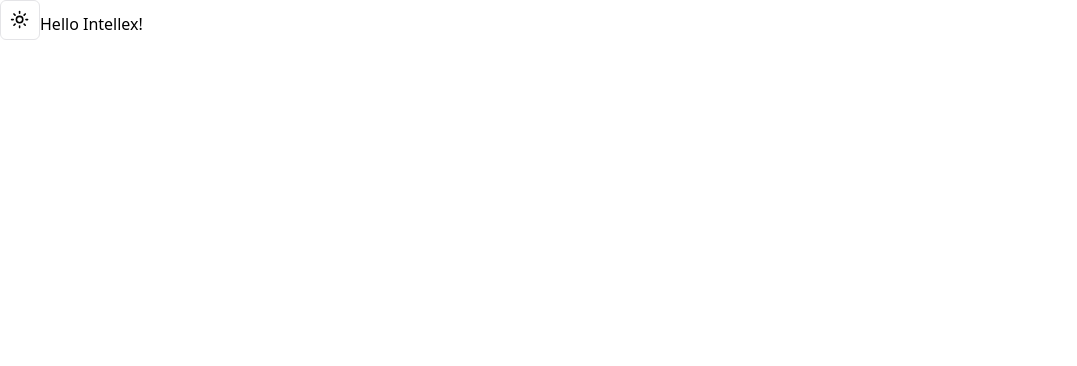
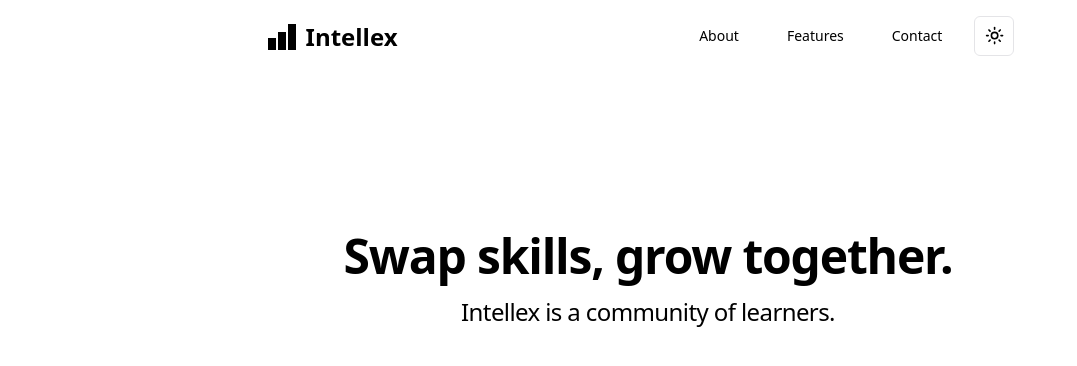
Before and after one commit to ahmedkhaleel2004/intellex, a Next.js app: page / in a window 1280 px wide. Shown: the top 366 px of the page, without its empty margins (0-1077 px from the left). Built offline with nearby package versions, Linux system fonts and the light colour scheme.

Commit message:
home page

```diff
--- a/app/page.tsx
+++ b/app/page.tsx
@@ -1,10 +1,19 @@
-import { ModeToggle } from "@/components/component/mode-toggle";
+import Navbar from "@/components/component/navbar";
 
 export default function Home() {
 	return (
-		<main>
-			<ModeToggle />
-			Hello Intellex!
-		</main>
+		<>
+			<Navbar />
+			<main className="max-w-[60%] mx-auto">
+				<div className="mt-[20vh]">
+					<h1 className="ml-4 scroll-m-20 text-4xl font-bold tracking-tight lg:text-5xl text-center">
+						Swap skills, grow together.
+					</h1>
+					<h2 className="ml-4 mt-4 text-xl tracking-tight lg:text-2xl text-center">
+						Intellex is a community of learners.
+					</h2>
+				</div>
+			</main>
+		</>
 	);
 }
--- a/components/component/mode-toggle.tsx
+++ b/components/component/mode-toggle.tsx
@@ -25,13 +25,22 @@ export function ModeToggle() {
 				</Button>
 			</DropdownMenuTrigger>
 			<DropdownMenuContent align="end">
-				<DropdownMenuItem onClick={() => setTheme("light")}>
+				<DropdownMenuItem
+					className="cursor-pointer"
+					onClick={() => setTheme("light")}
+				>
 					Light
 				</DropdownMenuItem>
-				<DropdownMenuItem onClick={() => setTheme("dark")}>
+				<DropdownMenuItem
+					className="cursor-pointer"
+					onClick={() => setTheme("dark")}
+				>
 					Dark
 				</DropdownMenuItem>
-				<DropdownMenuItem onClick={() => setTheme("system")}>
+				<DropdownMenuItem
+					className="cursor-pointer"
+					onClick={() => setTheme("system")}
+				>
 					System
 				</DropdownMenuItem>
 			</DropdownMenuContent>
--- /dev/null
+++ b/components/component/navbar.tsx
@@ -0,0 +1,85 @@
+"use client";
+import * as React from "react";
+import { ModeToggle } from "./mode-toggle";
+import { useState, useEffect } from "react";
+import { getAuth } from "firebase/auth";
+import Image from "next/image";
+import {
+	NavigationMenu,
+	NavigationMenuList,
+	NavigationMenuLink,
+	NavigationMenuItem,
+	navigationMenuTriggerStyle,
+} from "@/components/ui/navigation-menu";
+import Link from "next/link";
+
+const Navbar = () => {
+	const mainNavItems = ["About", "Features", "Contact"];
+	const [scrolled, setScrolled] = useState(false);
+
+	useEffect(() => {
+		const handleScroll = () => {
+			const isScrolled = window.scrollY > 50;
+			if (isScrolled !== scrolled) {
+				setScrolled(!scrolled);
+			}
+		};
+
+		document.addEventListener("scroll", handleScroll);
+		return () => {
+			document.removeEventListener("scroll", handleScroll);
+		};
+	}, [scrolled]);
+
+	const handleNavClick = (
+		event: React.MouseEvent<HTMLAnchorElement>,
+		id: string
+	) => {
+		event.preventDefault();
+		document.getElementById(id)?.scrollIntoView({ behavior: "smooth" });
+		(event.target as HTMLAnchorElement).blur();
+	};
+
+	return (
+		<NavigationMenu
+			className={`sticky top-0 w-full bg-transparent max-w-none items-center mb-2 px-4 py-4 backdrop-blur-lg transition-colors duration-300 ${
+				scrolled && "bg-black bg-opacity-[0.2] border-b border-border/80 "
+			}`}
+		>
+			<div className="max-w-[60%] items-center flex w-full justify-between">
+				<Link className="font-bold text-2xl" href="/">
+					<div className="flex align-bottom items-center">
+						<Image
+							src="/intellex_logo.svg"
+							width={40}
+							height={40}
+							alt="Intellex Logo"
+							className="w-8 h-8 mr-2"
+						/>
+						<p className="pt-0.5">Intellex</p>
+					</div>
+				</Link>
+
+				<NavigationMenuList className="space-x-4">
+					{mainNavItems.map((item, index) => (
+						<NavigationMenuItem key={index}>
+							<Link href={`#${item.toLowerCase()}`} legacyBehavior passHref>
+								<NavigationMenuLink
+									className={` bg-transparent dark:hover:bg-foreground/20 hover:text-foreground ${navigationMenuTriggerStyle()}`}
+									onClick={(event: any) =>
+										handleNavClick(event, item.toLowerCase())
+									}
+								>
+									{item}
+								</NavigationMenuLink>
+							</Link>
+						</NavigationMenuItem>
+					))}
+					<ModeToggle />
+				</NavigationMenuList>
+			</div>
+		</NavigationMenu>
+	);
+};
+
+export default Navbar;
--- /dev/null
+++ b/components/ui/navigation-menu.tsx
@@ -0,0 +1,128 @@
+import * as React from "react"
+import * as NavigationMenuPrimitive from "@radix-ui/react-navigation-menu"
+import { cva } from "class-variance-authority"
+import { ChevronDown } from "lucide-react"
+
+import { cn } from "@/lib/utils"
+
+const NavigationMenu = React.forwardRef<
+  React.ElementRef<typeof NavigationMenuPrimitive.Root>,
+  React.ComponentPropsWithoutRef<typeof NavigationMenuPrimitive.Root>
+>(({ className, children, ...props }, ref) => (
+  <NavigationMenuPrimitive.Root
+    ref={ref}
+    className={cn(
+      "relative z-10 flex max-w-max flex-1 items-center justify-center",
+      className
+    )}
+    {...props}
+  >
+    {children}
+    <NavigationMenuViewport />
+  </NavigationMenuPrimitive.Root>
+))
+NavigationMenu.displayName = NavigationMenuPrimitive.Root.displayName
+
+const NavigationMenuList = React.forwardRef<
+  React.ElementRef<typeof NavigationMenuPrimitive.List>,
+  React.ComponentPropsWithoutRef<typeof NavigationMenuPrimitive.List>
+>(({ className, ...props }, ref) => (
+  <NavigationMenuPrimitive.List
+    ref={ref}
+    className={cn(
+      "group flex flex-1 list-none items-center justify-center space-x-1",
+      className
+    )}
+    {...props}
+  />
+))
+NavigationMenuList.displayName = NavigationMenuPrimitive.List.displayName
+
+const NavigationMenuItem = NavigationMenuPrimitive.Item
+
+const navigationMenuTriggerStyle = cva(
+  "group inline-flex h-10 w-max items-center justify-center rounded-md bg-background px-4 py-2 text-sm font-medium transition-colors hover:bg-accent hover:text-accent-foreground focus:bg-accent focus:text-accent-foreground focus:outline-none disabled:pointer-events-none disabled:opacity-50 data-[active]:bg-accent/50 data-[state=open]:bg-accent/50"
+)
+
+const NavigationMenuTrigger = React.forwardRef<
+  React.ElementRef<typeof NavigationMenuPrimitive.Trigger>,
+  React.ComponentPropsWithoutRef<typeof NavigationMenuPrimitive.Trigger>
+>(({ className, children, ...props }, ref) => (
+  <NavigationMenuPrimitive.Trigger
+    ref={ref}
+    className={cn(navigationMenuTriggerStyle(), "group", className)}
+    {...props}
+  >
+    {children}{" "}
+    <ChevronDown
+      className="relative top-[1px] ml-1 h-3 w-3 transition duration-200 group-data-[state=open]:rotate-180"
+      aria-hidden="true"
+    />
+  </NavigationMenuPrimitive.Trigger>
+))
+NavigationMenuTrigger.displayName = NavigationMenuPrimitive.Trigger.displayName
+
+const NavigationMenuContent = React.forwardRef<
+  React.ElementRef<typeof NavigationMenuPrimitive.Content>,
+  React.ComponentPropsWithoutRef<typeof NavigationMenuPrimitive.Content>
+>(({ className, ...props }, ref) => (
+  <NavigationMenuPrimitive.Content
+    ref={ref}
+    className={cn(
+      "left-0 top-0 w-full data-[motion^=from-]:animate-in data-[motion^=to-]:animate-out data-[motion^=from-]:fade-in data-[motion^=to-]:fade-out data-[motion=from-end]:slide-in-from-right-52 data-[motion=from-start]:slide-in-from-left-52 data-[motion=to-end]:slide-out-to-right-52 data-[motion=to-start]:slide-out-to-left-52 md:absolute md:w-auto ",
+      className
+    )}
+    {...props}
+  />
+))
+NavigationMenuContent.displayName = NavigationMenuPrimitive.Content.displayName
+
+const NavigationMenuLink = NavigationMenuPrimitive.Link
+
+const NavigationMenuViewport = React.forwardRef<
+  React.ElementRef<typeof NavigationMenuPrimitive.Viewport>,
+  React.ComponentPropsWithoutRef<typeof NavigationMenuPrimitive.Viewport>
+>(({ className, ...props }, ref) => (
+  <div className={cn("absolute left-0 top-full flex justify-center")}>
+    <NavigationMenuPrimitive.Viewport
+      className={cn(
+        "origin-top-center relative mt-1.5 h-[var(--radix-navigation-menu-viewport-height)] w-full overflow-hidden rounded-md border bg-popover text-popover-foreground shadow-lg data-[state=open]:animate-in data-[state=closed]:animate-out data-[state=closed]:zoom-out-95 data-[state=open]:zoom-in-90 md:w-[var(--radix-navigation-menu-viewport-width)]",
+        className
+      )}
+      ref={ref}
+      {...props}
+    />
+  </div>
+))
+NavigationMenuViewport.displayName =
+  NavigationMenuPrimitive.Viewport.displayName
+
+const NavigationMenuIndicator = React.forwardRef<
+  React.ElementRef<typeof NavigationMenuPrimitive.Indicator>,
+  React.ComponentPropsWithoutRef<typeof NavigationMenuPrimitive.Indicator>
+>(({ className, ...props }, ref) => (
+  <NavigationMenuPrimitive.Indicator
+    ref={ref}
+    className={cn(
+      "top-full z-[1] flex h-1.5 items-end justify-center overflow-hidden data-[state=visible]:animate-in data-[state=hidden]:animate-out data-[state=hidden]:fade-out data-[state=visible]:fade-in",
+      className
+    )}
+    {...props}
+  >
+    <div className="relative top-[60%] h-2 w-2 rotate-45 rounded-tl-sm bg-border shadow-md" />
+  </NavigationMenuPrimitive.Indicator>
+))
+NavigationMenuIndicator.displayName =
+  NavigationMenuPrimitive.Indicator.displayName
+
+export {
+  navigationMenuTriggerStyle,
+  NavigationMenu,
+  NavigationMenuList,
+  NavigationMenuItem,
+  NavigationMenuContent,
+  NavigationMenuTrigger,
+  NavigationMenuLink,
+  NavigationMenuIndicator,
+  NavigationMenuViewport,
+}
--- a/package.json
+++ b/package.json
@@ -10,6 +10,7 @@
   },
   "dependencies": {
     "@radix-ui/react-dropdown-menu": "^2.0.6",
+    "@radix-ui/react-navigation-menu": "^1.1.4",
     "@radix-ui/react-slot": "^1.0.2",
     "class-variance-authority": "^0.7.0",
     "clsx": "^2.1.0",
```
Also changed, not shown: public/intellex_logo.svg (added), 1 other file (tests, documents, lock files or other folders).
